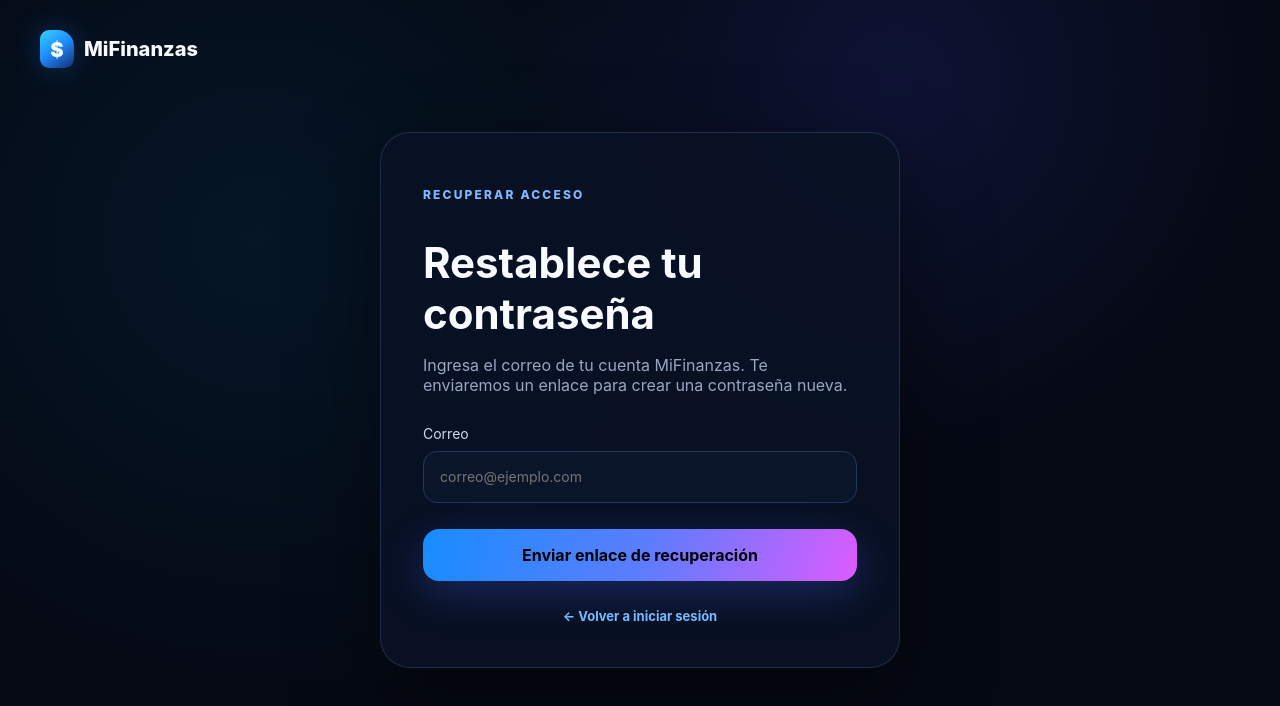
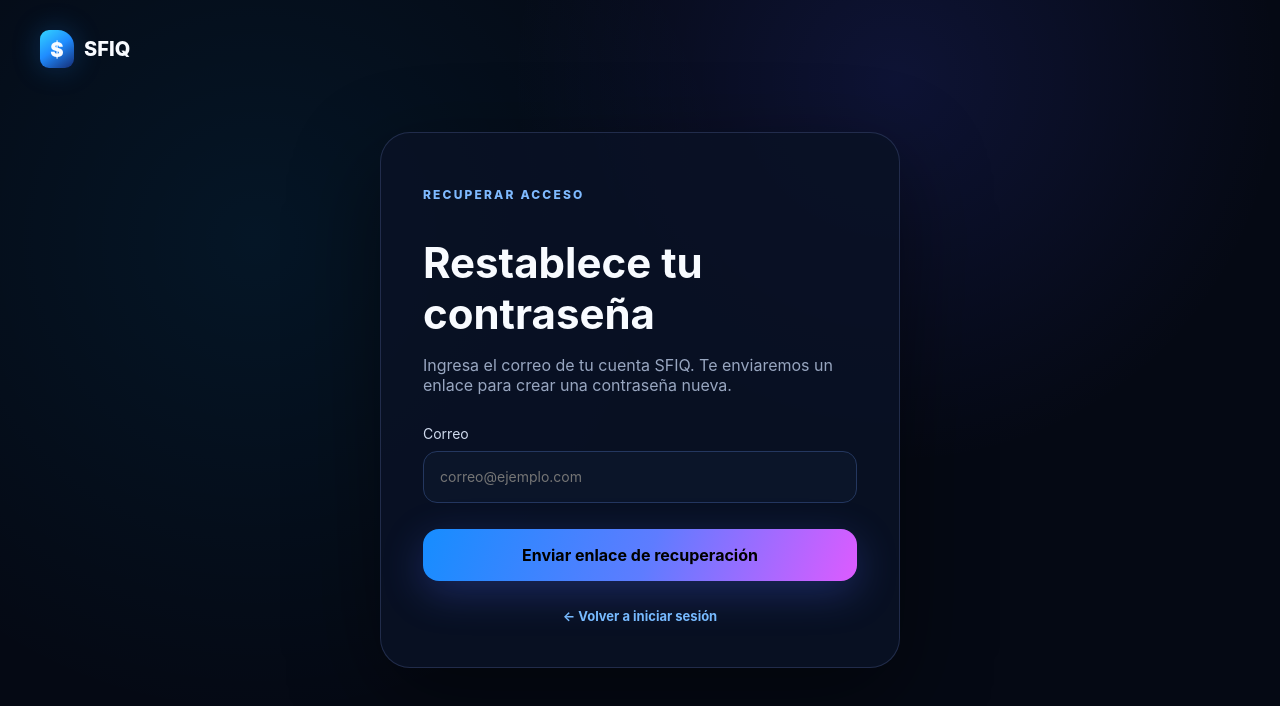
Before and after one commit to Sofonias-23/MiFinanzas, a Next.js app in the folder web/: page /forgot-password in a window 1280 px wide. Shown: the top 706 px of the page. Built offline with nearby package versions, Linux system fonts and the light colour scheme.

Commit message:
Use production URL for password recovery

```diff
--- a/web/app/forgot-password/page.tsx
+++ b/web/app/forgot-password/page.tsx
@@ -16,7 +16,7 @@ export default function ForgotPasswordPage() {
     setSent(false);
     setLoading(true);
 
-    const redirectTo = `${window.location.origin}/reset-password`;
+    const redirectTo = 'https://sfiq.app/reset-password';
     const { error } = await supabase.auth.resetPasswordForEmail(email.trim(), {
       redirectTo,
     });
@@ -37,14 +37,14 @@ export default function ForgotPasswordPage() {
         <span className="brandMark" aria-hidden="true">
           <span className="brandDollar">$</span>
         </span>
-        <span>MiFinanzas</span>
+        <span>SFIQ</span>
       </a>
 
       <section className="authCard">
         <p className="eyebrow">RECUPERAR ACCESO</p>
         <h1>Restablece tu contraseña</h1>
         <p className="authIntro">
-          Ingresa el correo de tu cuenta MiFinanzas. Te enviaremos un enlace para crear una contraseña nueva.
+          Ingresa el correo de tu cuenta SFIQ. Te enviaremos un enlace para crear una contraseña nueva.
         </p>
 
         <form onSubmit={handleSubmit}>
```
